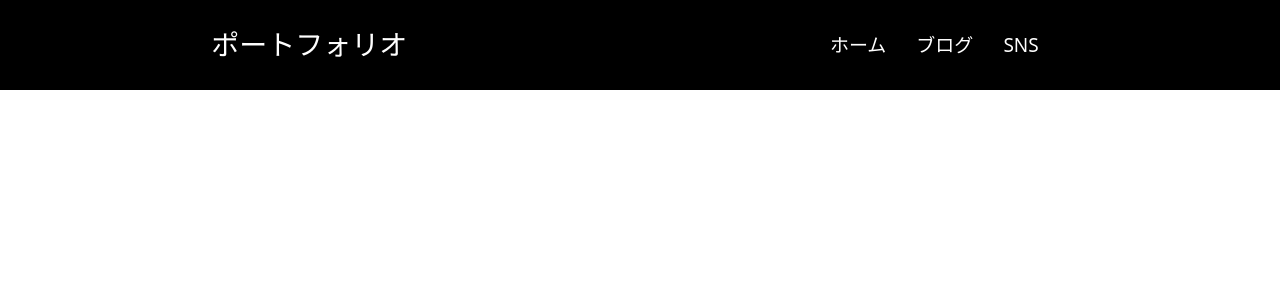
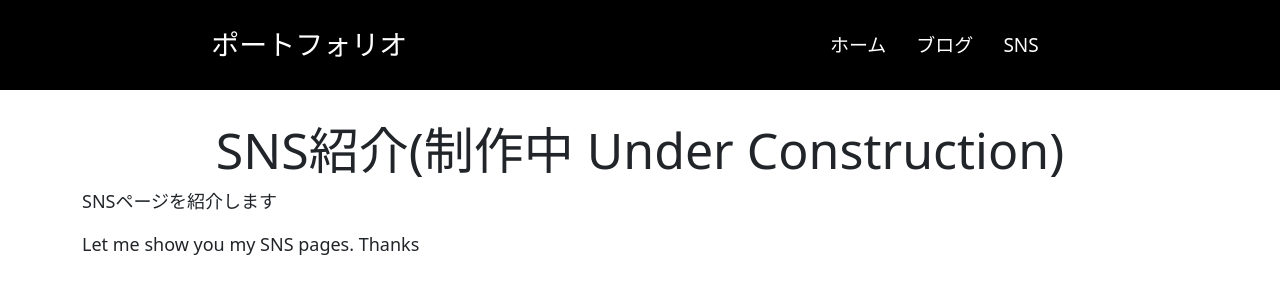
Before and after one commit to kiyo4810/react-bootstrap-portfolio, a React (Create React App) app: page /react-bootstrap-portfolio/sns in a window 1280 px wide. Before the commit this address had no page. Shown: the top 300 px of the page. Built offline with nearby package versions, Linux system fonts and the light colour scheme.

Commit message:
Deploy to GitHub Pages

```diff
--- a/src/App.js
+++ b/src/App.js
@@ -3,16 +3,18 @@ import BlogPage from "./components/BlogPage";
 import Header from "./components/Header";
 import HomePage from "./components/HomePage";
 import { BrowserRouter as Router, Route, Routes } from "react-router-dom";
+import SnsPage from "./components/SnsPage";
 
 function App() {
   return (
-    <Router>
+    <Router basename="/react-bootstrap-portfolio">
       <div className="App">
         <Header />
 
         <Routes>
           <Route path="/" element={<HomePage />} />
           <Route path="/blog" element={<BlogPage />} />
+          <Route path="/sns" element={<SnsPage />} />
         </Routes>
       </div>
     </Router>
--- a/src/components/Header.js
+++ b/src/components/Header.js
@@ -17,7 +17,7 @@ const Header = () => {
             <Link to="blog">ブログ</Link>
           </li>
           <li>
-            <Link to="#">SNS</Link>
+            <Link to="Sns">SNS</Link>
           </li>
         </ul>
       </nav>
--- /dev/null
+++ b/src/components/SnsPage.js
@@ -0,0 +1,13 @@
+import React from "react";
+
+const SnsPage = () => {
+  return (
+    <div className="container">
+      <h1>SNS紹介(制作中 Under Construction)</h1>
+      <p>SNSページを紹介します</p>
+      <p>Let me show you my SNS pages. Thanks</p>
+    </div>
+  );
+};
+
+export default SnsPage;
```
